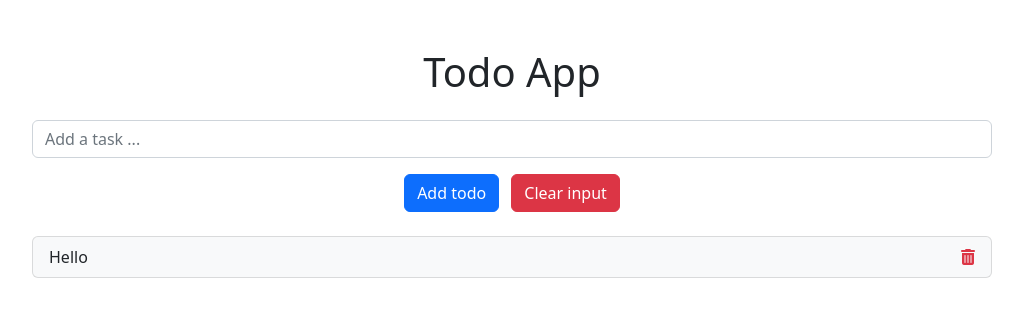
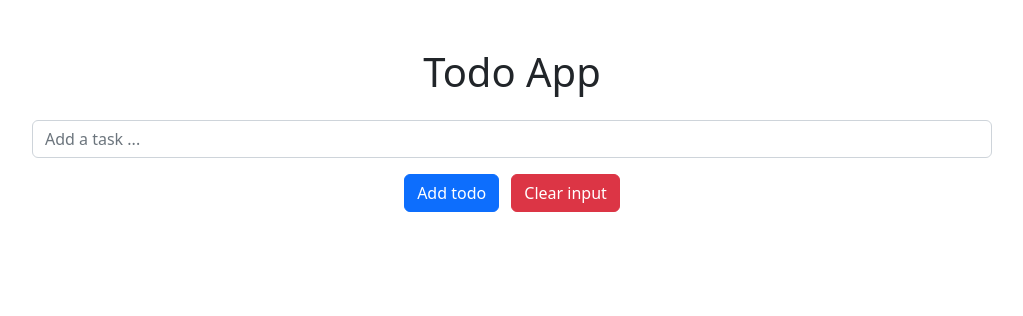
Before and after one commit to ParsaProgramming/TodoApp, a plain HTML site: page index.html in a window 1280 px wide. Shown: the whole page, without its empty margins (128-1151 px from the left). Drawn offline with Linux system fonts and the light colour scheme.

Commit message:
delete the default list and keep do it with Js

```diff
--- a/index.html
+++ b/index.html
@@ -24,10 +24,6 @@
         </div>
       </div>
       <div class="list list-group mt-4">
-        <li class="list-group-item d-flex align-items-center justify-content-between bg-light">
-            <span>Hello</span>
-            <i class = "fas fa-trash-can text-danger"></i>
-        </li>
       </div>
     </div>
 
```
